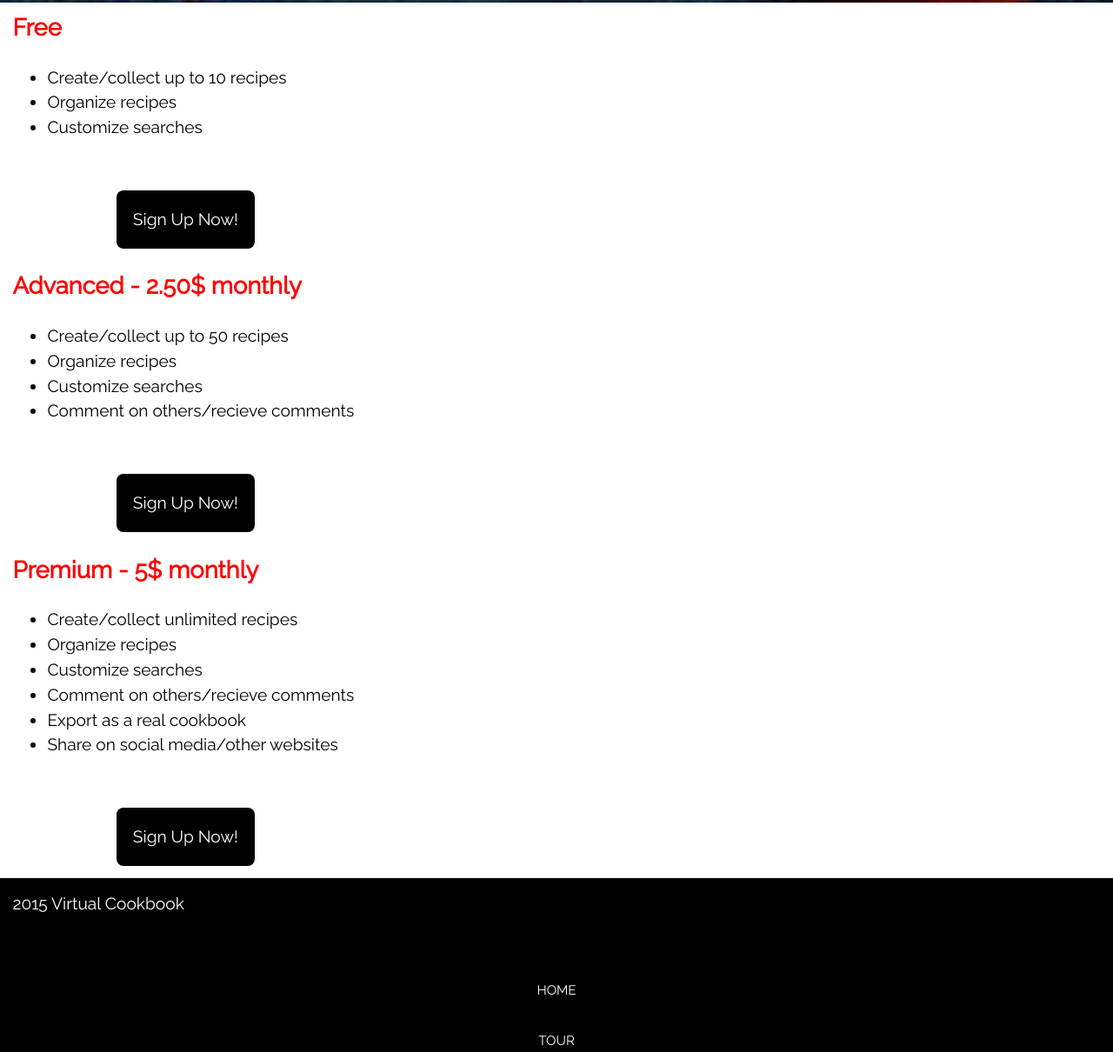
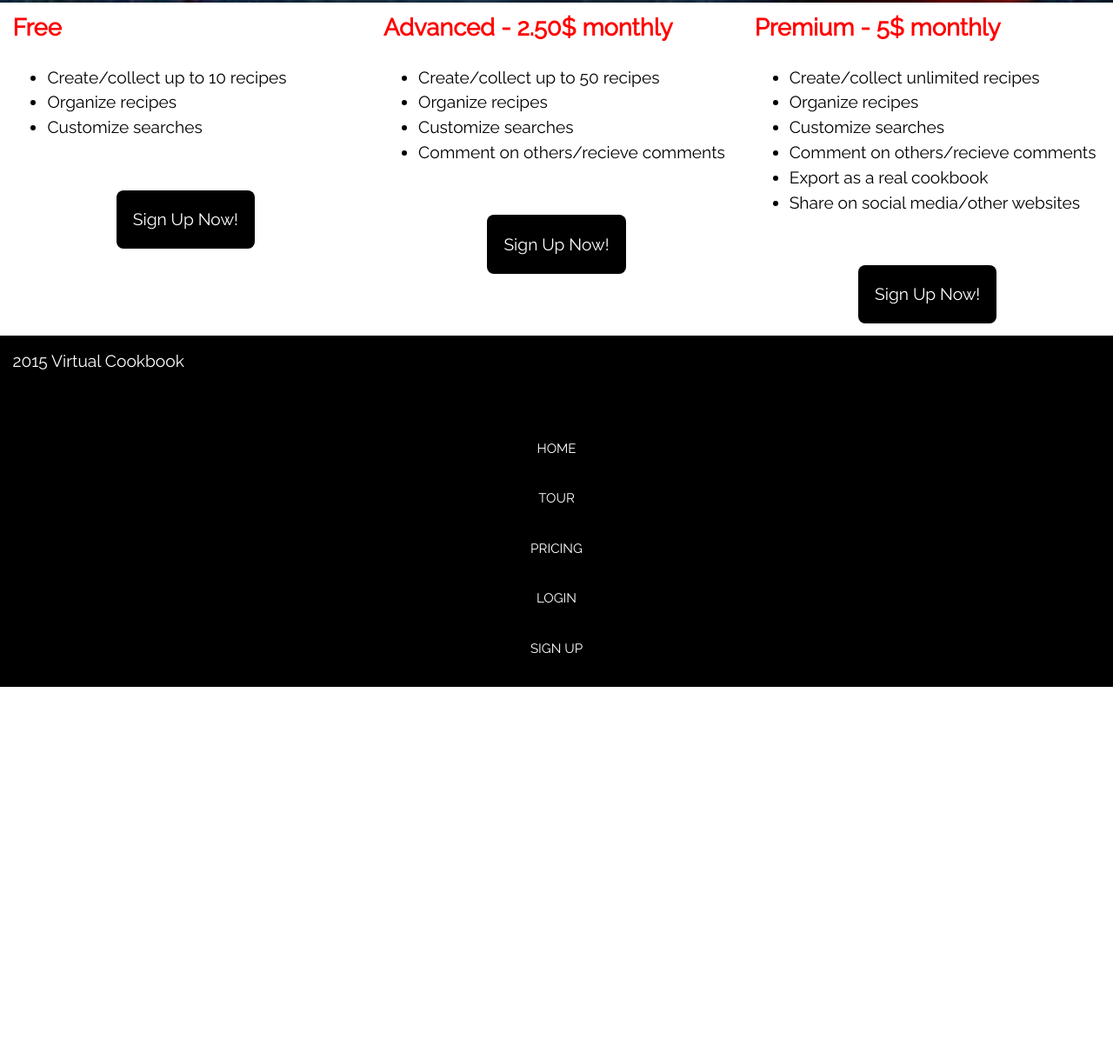
Before and after one commit to taylorsargent/dsn1675-project-2, a plain HTML site: page pricing.html in a window 1280 px wide. Shown: the part 289-1499 px from the top of the page at 87% size. After the commit the page ends 1107 px from the top, so only its background shows below. Drawn offline with Linux system fonts and the light colour scheme.

Commit message:
fixed pricing page grid

```diff
--- a/pricing.html
+++ b/pricing.html
@@ -41,9 +41,7 @@
         <a class="btn text-center" href="signup.html">Sign Up Now!</a>
       </div>
     </div>
-    </div>
 
-    <div class="grid">
       <div class="unit xs-1 s-1 m-1-2 l-1-3">
       <div class="unit xs-1 s-1 m-1 l-1 island-1-2">
         <h3 class="red">Advanced - 2.50$ monthly</h3>
@@ -58,9 +56,7 @@
         <a class="btn text-center" href="signup.html">Sign Up Now!</a>
       </div>
     </div>
-    </div>
 
-    <div class="grid">
       <div class="unit xs-1 s-1 m-1-2 l-1-3">
       <div class="unit xs-1 s-1 m-1 l-1 island-1-2">
         <h3 class="red">Premium - 5$ monthly</h3>
```
